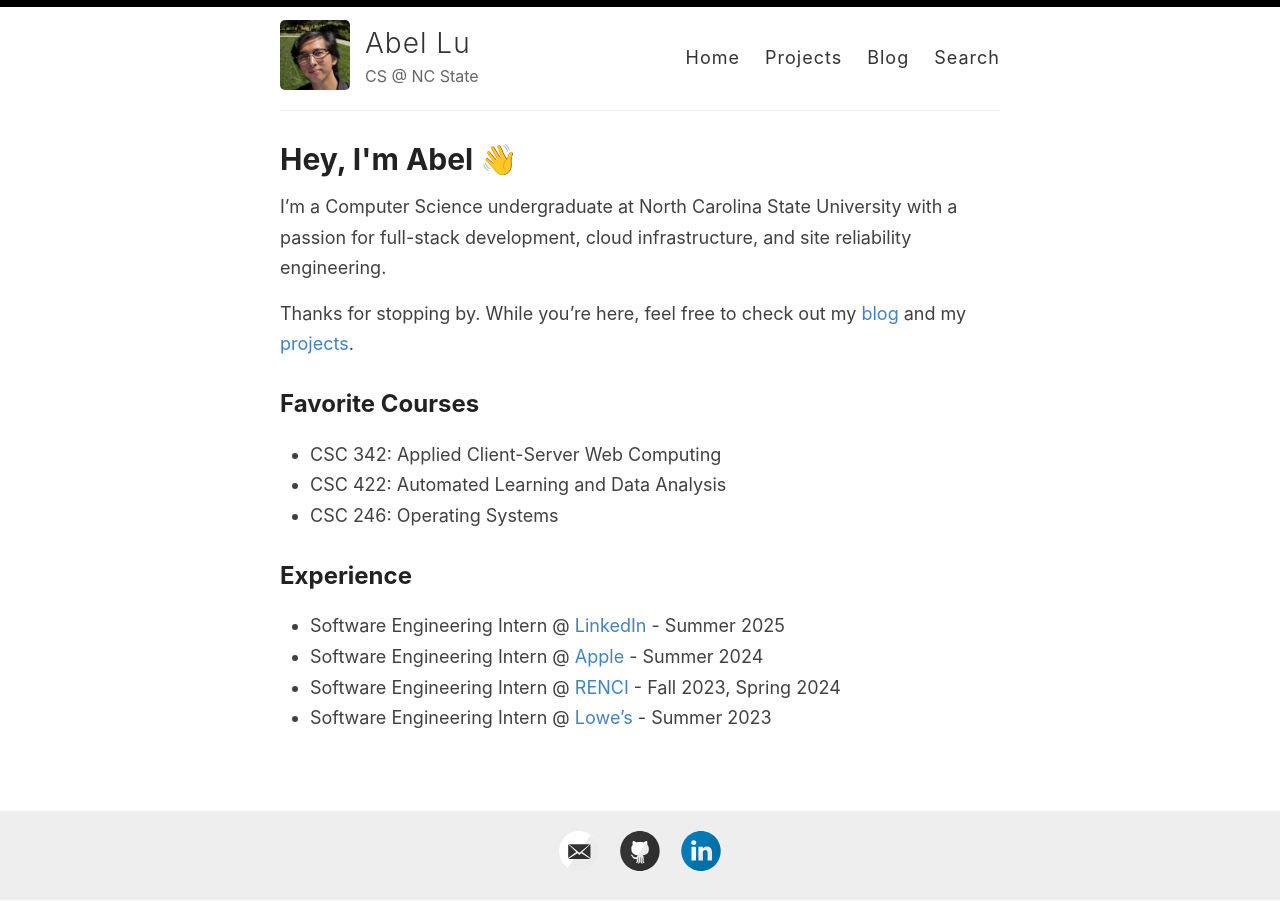
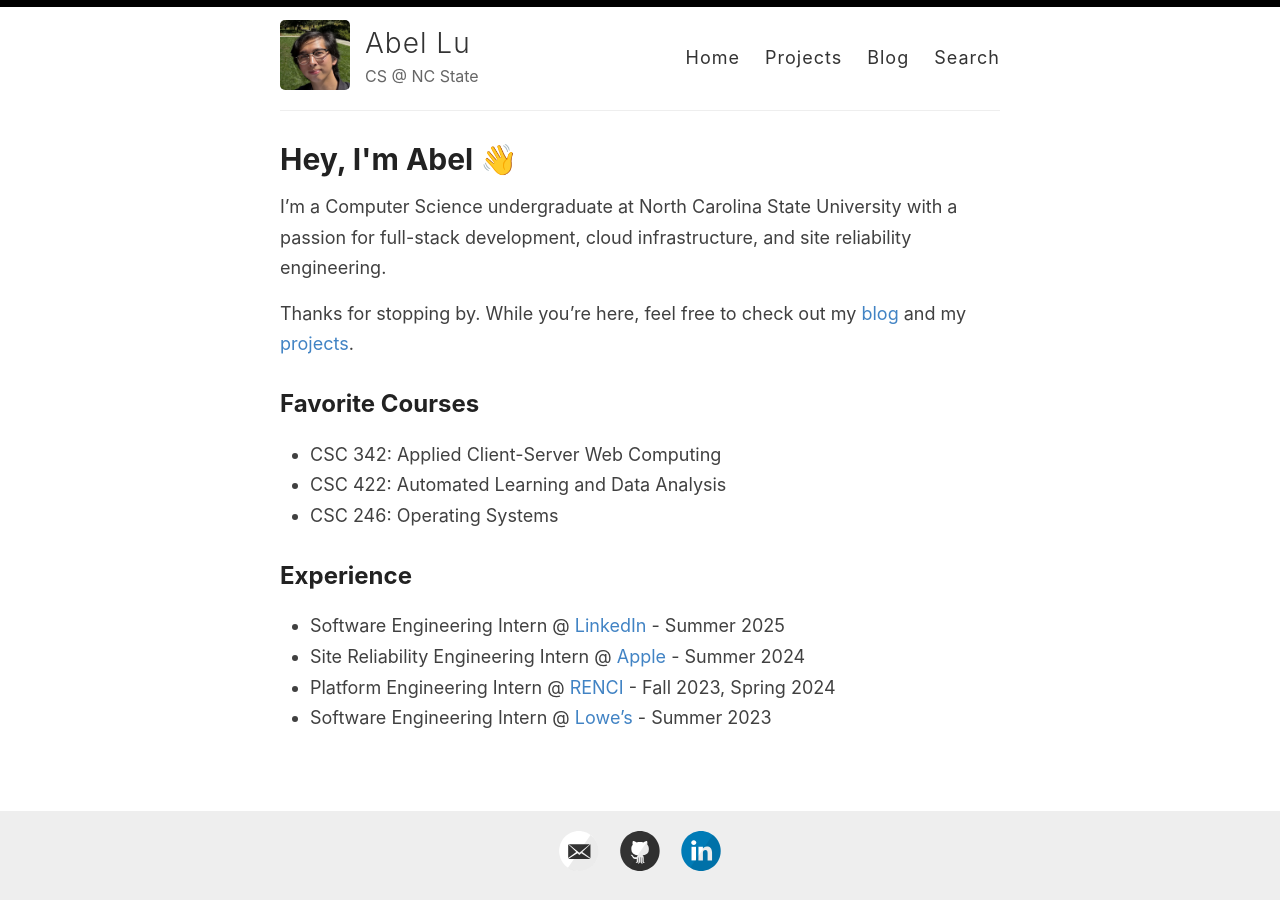
Before and after one commit to azn-abel/azn-abel.github.io, a Jekyll site: the page built from _pages/home.md, in a window 1280 px wide. Built offline with Jekyll 4.4.1, drawn with Linux system fonts in a browser that asks for light colours.

Commit message:
Update home.md

```diff
--- a/_pages/home.md
+++ b/_pages/home.md
@@ -17,6 +17,6 @@ Thanks for stopping by. While you're here, feel free to check out my [blog](/blo
 ## Experience
 
 - Software Engineering Intern @ [LinkedIn](https://about.linkedin.com/) - Summer 2025
-- Software Engineering Intern @ [Apple](https://www.apple.com/) - Summer 2024
-- Software Engineering Intern @ [RENCI](https://renci.org/) - Fall 2023, Spring 2024
+- Site Reliability Engineering Intern @ [Apple](https://www.apple.com/) - Summer 2024
+- Platform Engineering Intern @ [RENCI](https://renci.org/) - Fall 2023, Spring 2024
 - Software Engineering Intern @ [Lowe's](https://talent.lowes.com/us/en/tech) - Summer 2023
```
